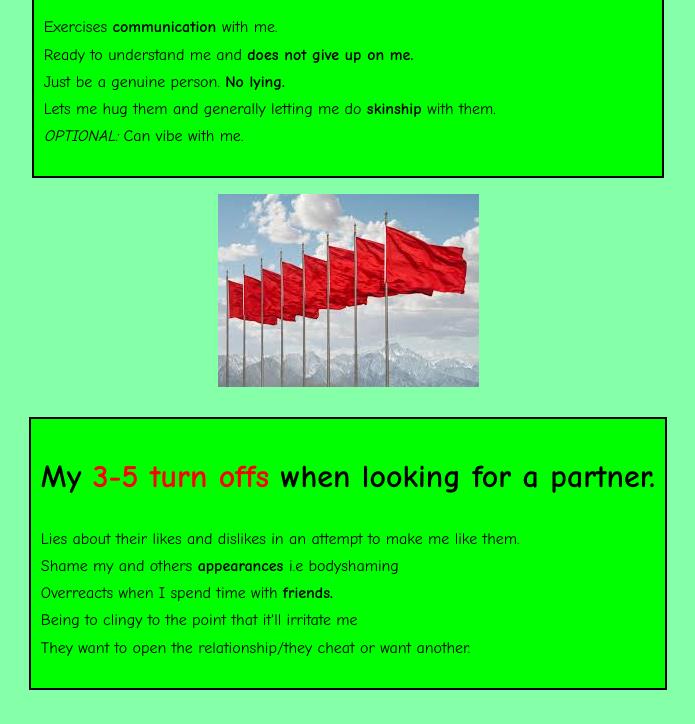
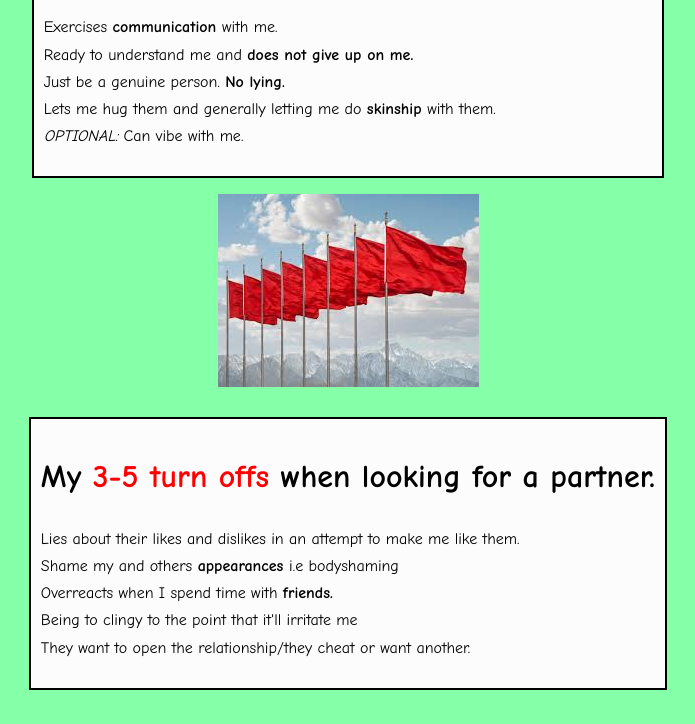
Before and after one commit to rnmtn/css_banner, a plain HTML site: page index.html in a window 1280 px wide. Shown: the part 365-1089 px from the top of the page, without its empty margins (292-987 px from the left). Drawn offline with Linux system fonts and the light colour scheme.

Commit message:
Update index.html

```diff
--- a/index.html
+++ b/index.html
@@ -13,7 +13,7 @@
 			margin-bottom: 1em;}
 		.banner {
 			border: 2px solid black;
-			background: rgb(0, 255, 0);
+			background: rgb(252, 252, 252);
 			padding: inherit;
 			margin-bottom: 1em;
 			display: inline-block;
```
